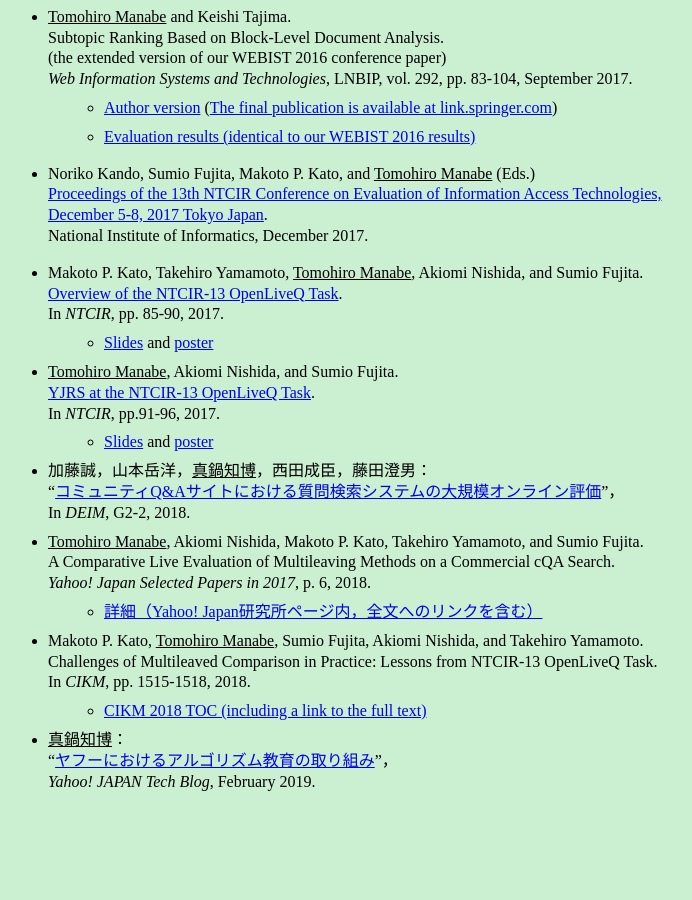
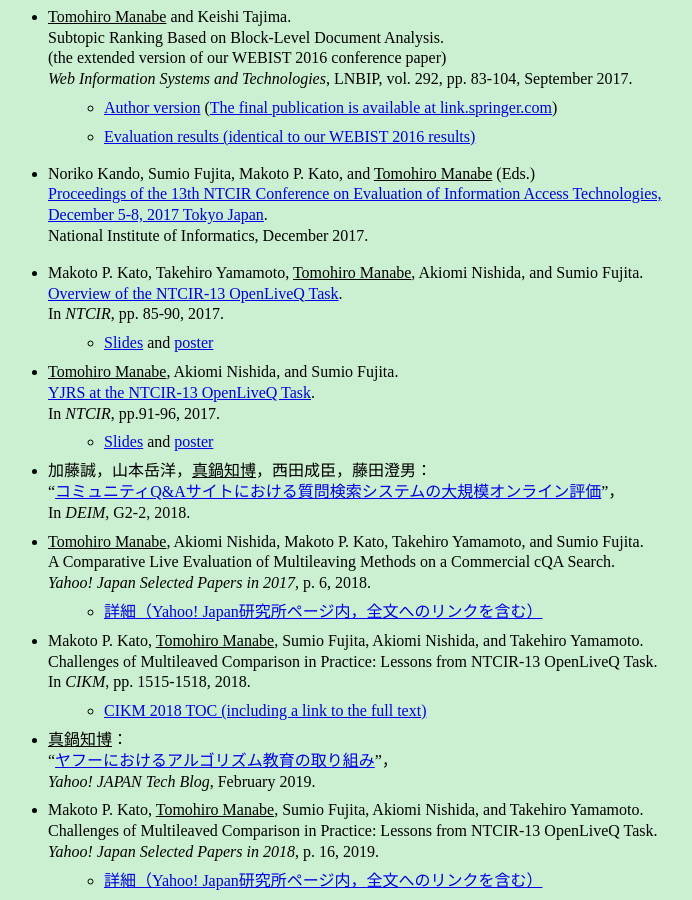
Before and after one commit to tmanabe/tmanabe.github.io, a Jekyll site: the page built from papers-jp.md, in a window 1280 px wide and 900 px high, scrolled down 1831 px. Shown: the whole window, without its empty margins (16-708 px from the left). Built offline with Jekyll 4.4.1, drawn with Linux system fonts in a browser that asks for light colours; before the commit the page ends 2631 px from its top, so only the background shows below that.

Commit message:
22nd commit

```diff
--- a/papers-jp.md
+++ b/papers-jp.md
@@ -30,6 +30,9 @@
 *    {{ site.data.papers.ntcir172 }}
 *   加藤誠，山本岳洋，<u>真鍋知博</u>，西田成臣，藤田澄男：<br />“[コミュニティQ&Aサイトにおける質問検索システムの大規模オンライン評価](http://db-event.jpn.org/deim2018/data/papers/384.pdf)”，<br />In _DEIM_, G2-2, 2018.
 *   <u>Tomohiro Manabe</u>, Akiomi Nishida, Makoto P. Kato, Takehiro Yamamoto, and Sumio Fujita.<br />A Comparative Live Evaluation of Multileaving Methods on a Commercial cQA Search.<br />_Yahoo! Japan Selected Papers in 2017_, p. 6, 2018.
-    *   [詳細（Yahoo! Japan研究所ページ内，全文へのリンクを含む）](https://research-lab.yahoo.co.jp/en/topics/20180401_yjselectedpapers2017.html)
+    *   [詳細（Yahoo! Japan研究所ページ内，全文へのリンクを含む）](https://research-lab.yahoo.co.jp/topics/20180401_yjselectedpapers2017.html)
 *    {{ site.data.papers.cikm18 }}
 *   <u>真鍋知博</u>：<br />“[ヤフーにおけるアルゴリズム教育の取り組み](https://techblog.yahoo.co.jp/programming/lectures-on-algorithms-at-yahoo-japan/)”，<br />_Yahoo! JAPAN Tech Blog_, February 2019.
+*   Makoto P. Kato, <u>Tomohiro Manabe</u>, Sumio Fujita, Akiomi Nishida, and Takehiro Yamamoto.<br />
+    Challenges of Multileaved Comparison in Practice: Lessons from NTCIR-13 OpenLiveQ Task.<br />_Yahoo! Japan Selected Papers in 2018_, p. 16, 2019.
+    *   [詳細（Yahoo! Japan研究所ページ内，全文へのリンクを含む）](https://research-lab.yahoo.co.jp/topics/20190301_yjselectedpapers2018.html)
```
